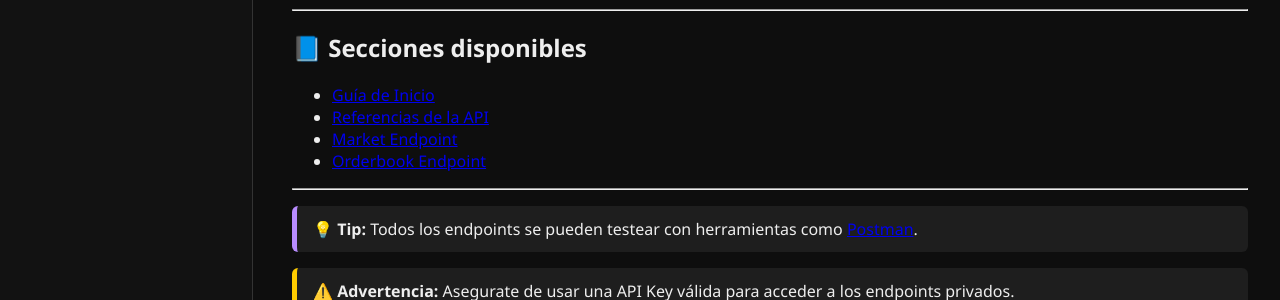
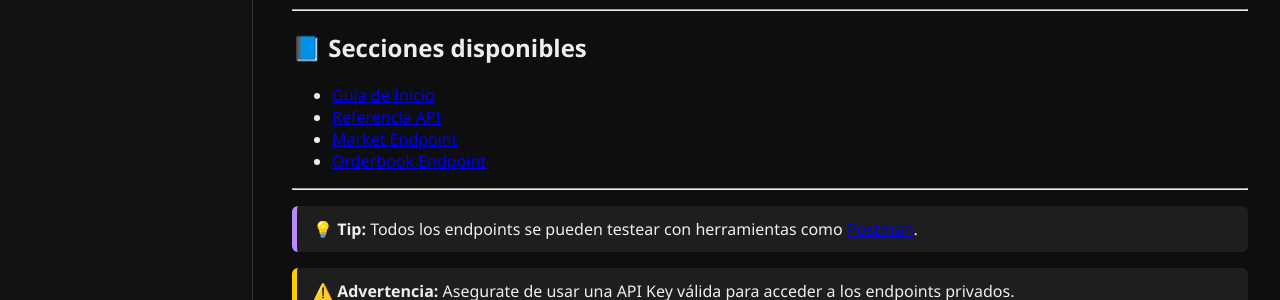
Before and after one commit to lararocha1/lararocha1.github.io, a Jekyll site: the page built from index.md, in a window 1280 px wide and 993 px high. Shown: the part 225-525 px from the top of the window. Built offline with Jekyll 4.4.1, drawn with Linux system fonts in a browser that asks for light colours.

Commit message:
Update index.md

```diff
--- a/index.md
+++ b/index.md
@@ -12,7 +12,7 @@ title: Inicio
 ## 📘 Secciones disponibles
 
 - [Guía de Inicio](guia.md)
-- [Referencias de la API](referencia.md)
+- [Referencia API](/referencia/)
 - [Market Endpoint](endpoints/get-market.md)
 - [Orderbook Endpoint](endpoints/get-orderbook.md)
 
```
